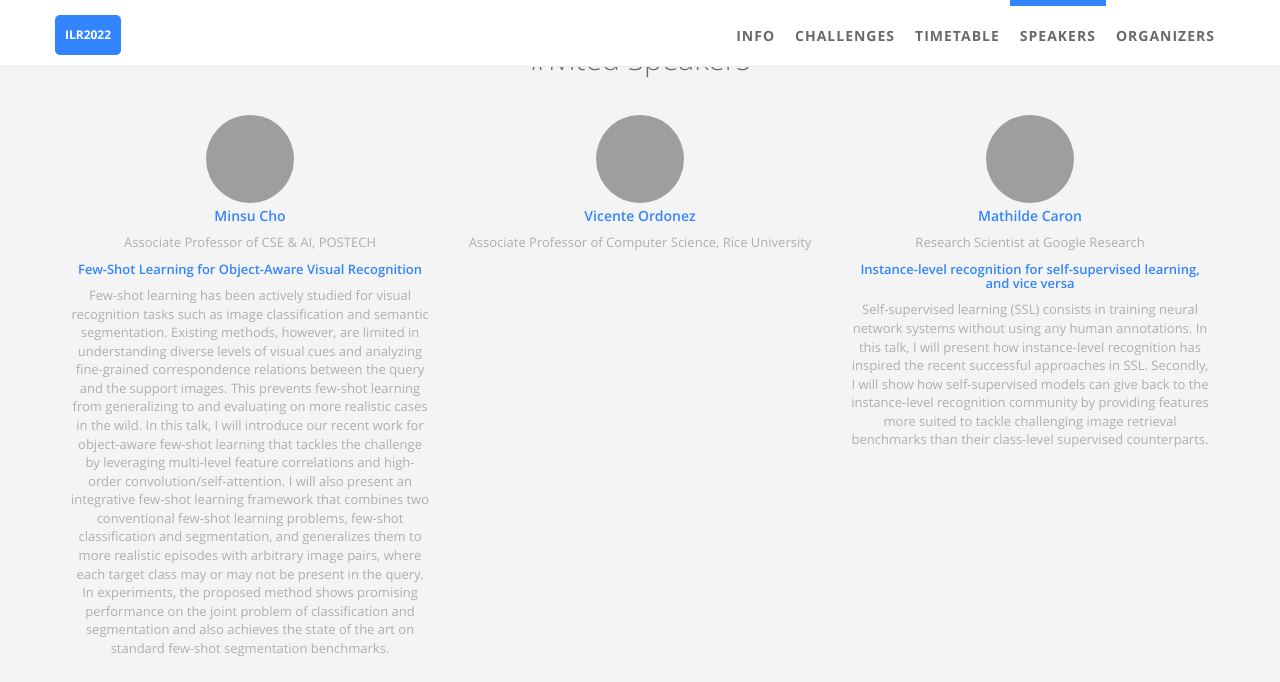
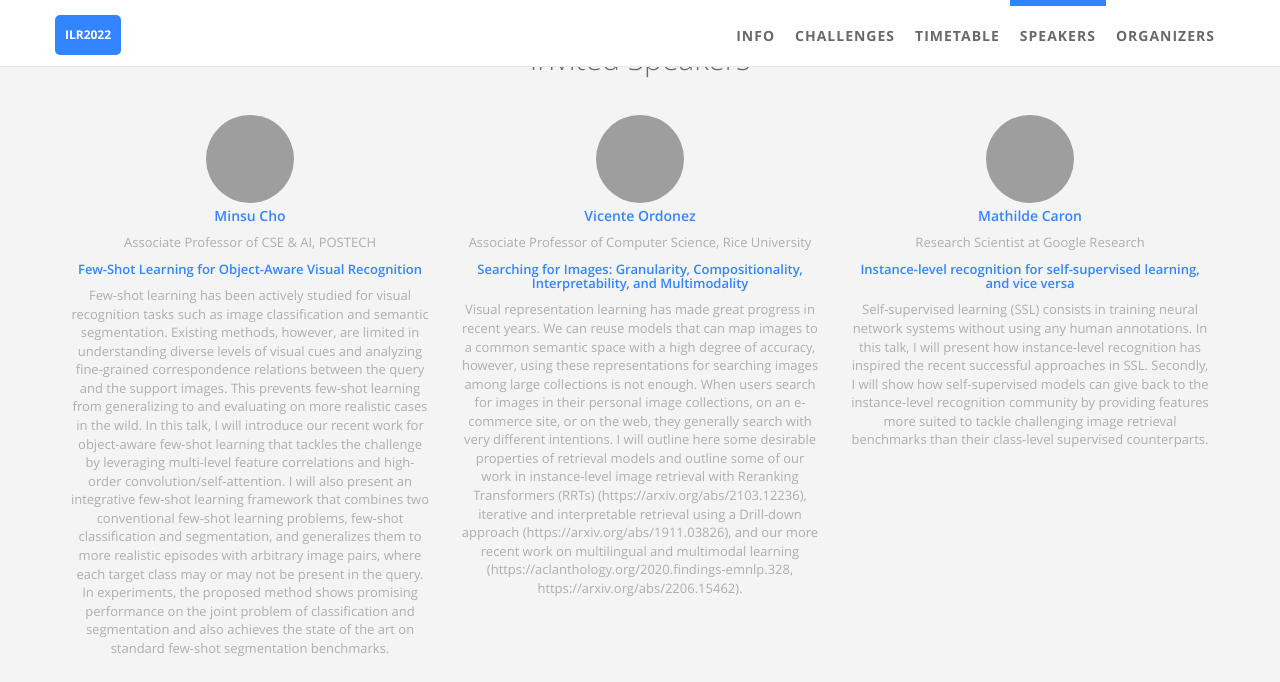
Before and after one commit to ilr-workshop/ECCVW2022, a Jekyll site: the page built from index.html, in a window 1280 px wide and 900 px high, scrolled down 3454 px, cut to the strip 0-682 px from the top of the window. Built offline with Jekyll 4.4.1, drawn with Linux system fonts in a browser that asks for light colours; grey boxes are pictures that could not be loaded.

Commit message:
Update speaker.yml

```diff
--- a/_data/index/speaker.yml
+++ b/_data/index/speaker.yml
@@ -17,8 +17,8 @@
   i18n: Vicente Ordonez
   img: /static/assets/img/landing/vicente-2021-small.jpg
   desc: Associate Professor of Computer Science, Rice University
-  title:
-  abstract:
+  title: "Searching for Images: Granularity, Compositionality, Interpretability, and Multimodality"
+  abstract: "Visual representation learning has made great progress in recent years. We can reuse models that can map images to a common semantic space with a high degree of accuracy, however, using these representations for searching images among large collections is not enough. When users search for images in their personal image collections, on an e-commerce site, or on the web, they generally search with very different intentions. I will outline here some desirable properties of retrieval models and outline some of our work in instance-level image retrieval with Reranking Transformers (RRTs) (https://arxiv.org/abs/2103.12236), iterative and interpretable retrieval using a Drill-down approach (https://arxiv.org/abs/1911.03826), and our more recent work on multilingual and multimodal learning (https://aclanthology.org/2020.findings-emnlp.328, https://arxiv.org/abs/2206.15462)."
   bio:
 
 - name: Mathilde Caron
```
